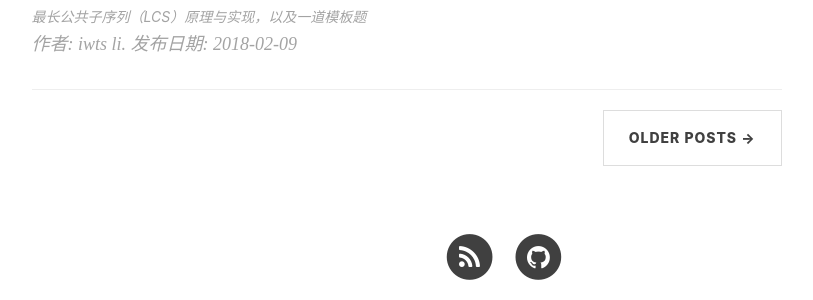
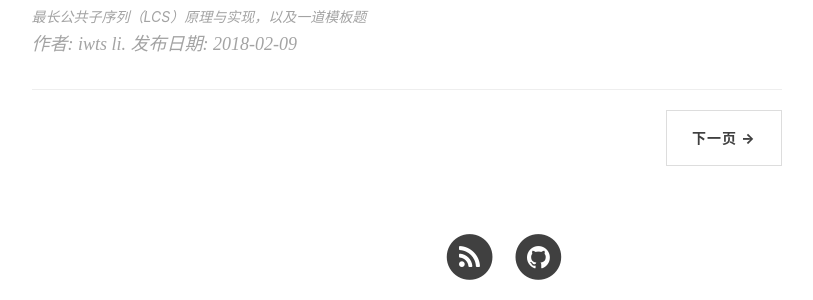
Before and after one commit to iwts/iwts.github.io, a Jekyll site: the page built from index.html, in a window 1280 px wide and 900 px high, scrolled down 1525 px. Shown: the part 473-773 px from the top of the window, without its empty margins (136-949 px from the left). Built offline with Jekyll 4.4.1, drawn with Linux system fonts in a browser that asks for light colours; nearby versions of some CDN libraries; the list of posts is cut into pages by our own code; comment, search, counter and statistics services are not loaded.

Commit message:
分页优化-todo

```diff
--- a/index.html
+++ b/index.html
@@ -40,12 +40,12 @@ hide-in-nav: true
 <ul class="pager">
     {% if paginator.previous_page %}
     <li class="previous">
-        <a href="{{ paginator.previous_page_path | prepend: site.baseurl | replace: '//', '/' }}">&larr; Newer Posts</a>
+        <a href="{{ paginator.previous_page_path | prepend: site.baseurl | replace: '//', '/' }}">&larr; 上一页</a>
     </li>
     {% endif %}
     {% if paginator.next_page %}
     <li class="next">
-        <a href="{{ paginator.next_page_path | prepend: site.baseurl | replace: '//', '/' }}">Older Posts &rarr;</a>
+        <a href="{{ paginator.next_page_path | prepend: site.baseurl | replace: '//', '/' }}">下一页 &rarr;</a>
     </li>
     {% endif %}
 </ul>
```
